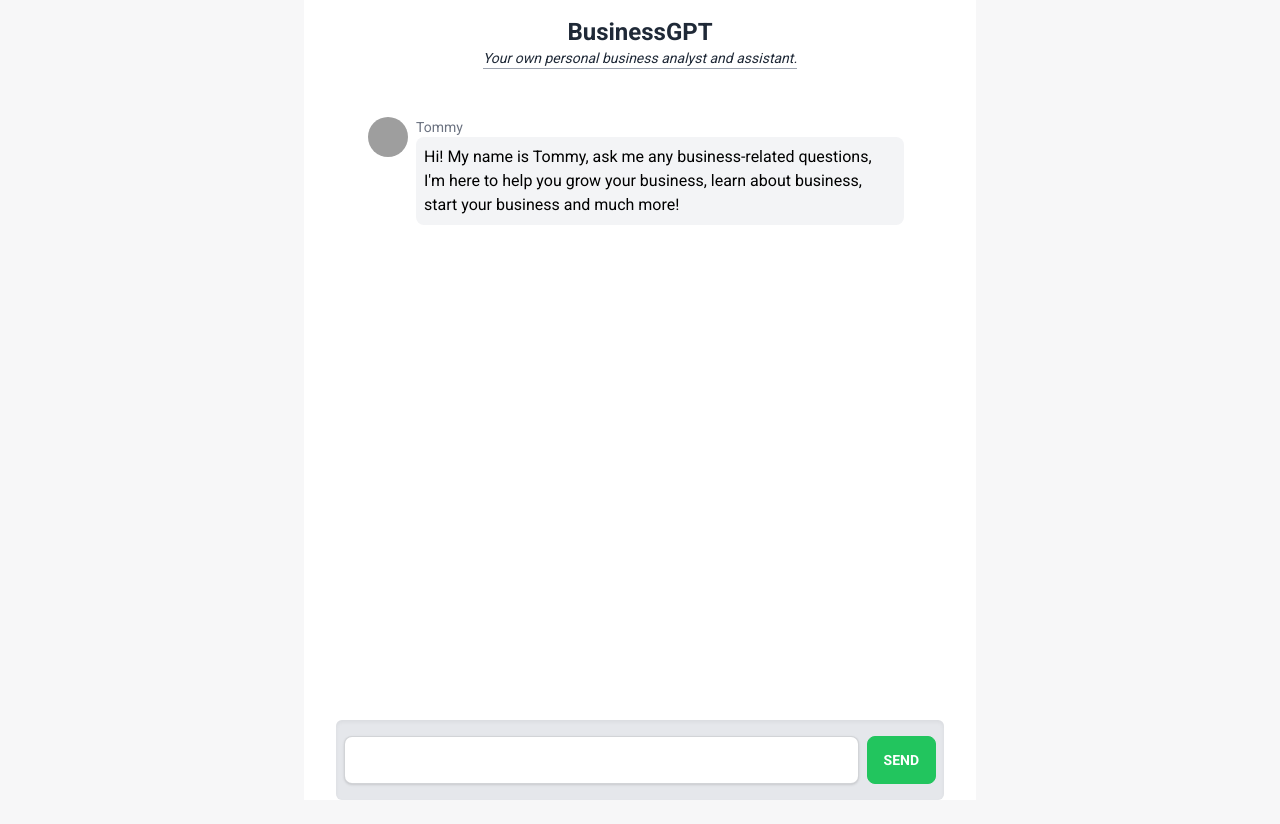
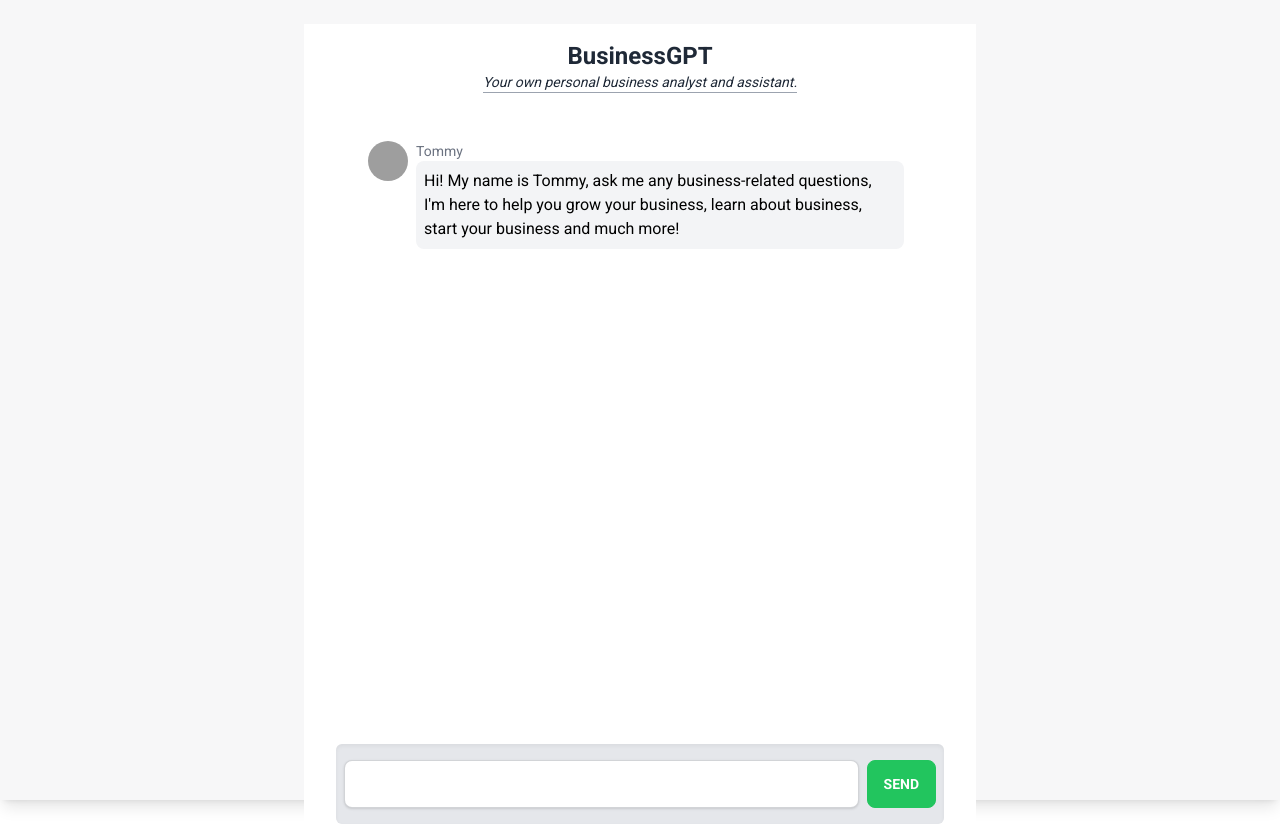
Before and after one commit to TheBolduc/businessgpt-final-v2, a SvelteKit app: page / in a window 1280 px wide. Built offline with nearby package versions, Linux system fonts and the light colour scheme; grey boxes are pictures that could not be loaded.

Commit message:
Update app.css

```diff
--- a/src/app.css
+++ b/src/app.css
@@ -25,7 +25,7 @@ body {
 }
 
 .chatbot-container {
-	@apply bg-[#f7f7f8];
+	@apply bg-[#f7f7f8] h-full;
 }
 
 .chat-message {
```
